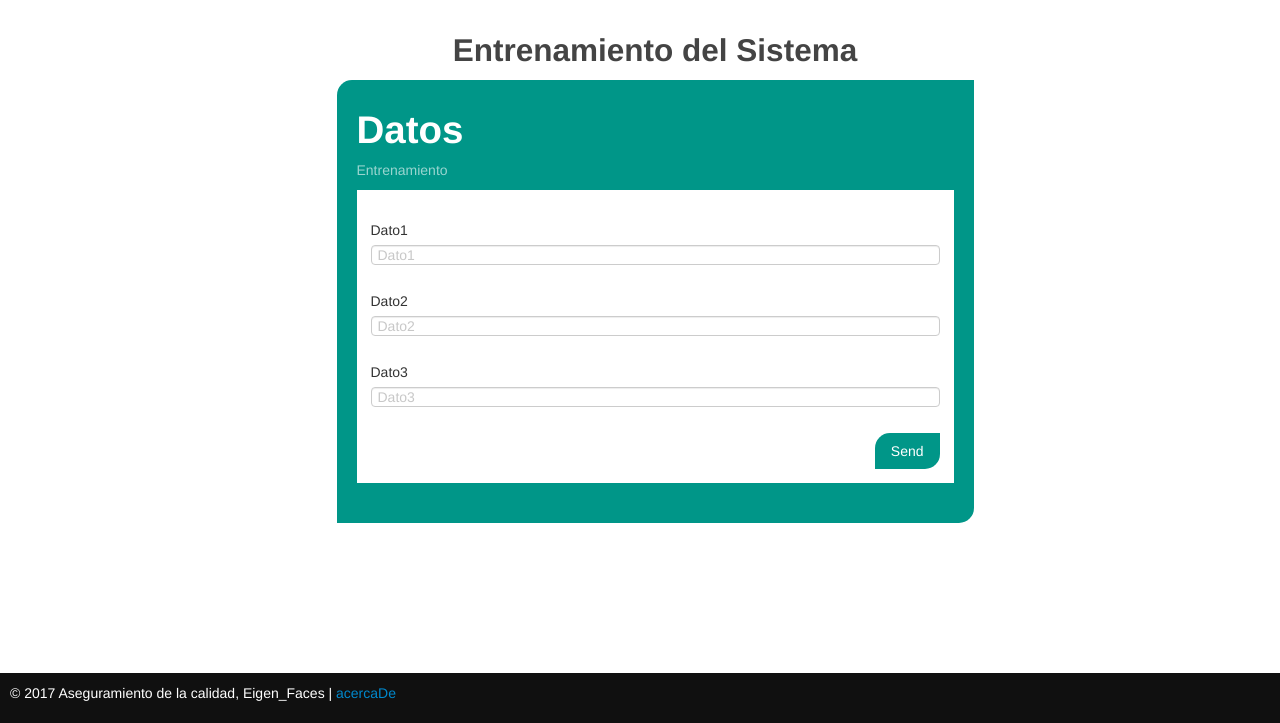
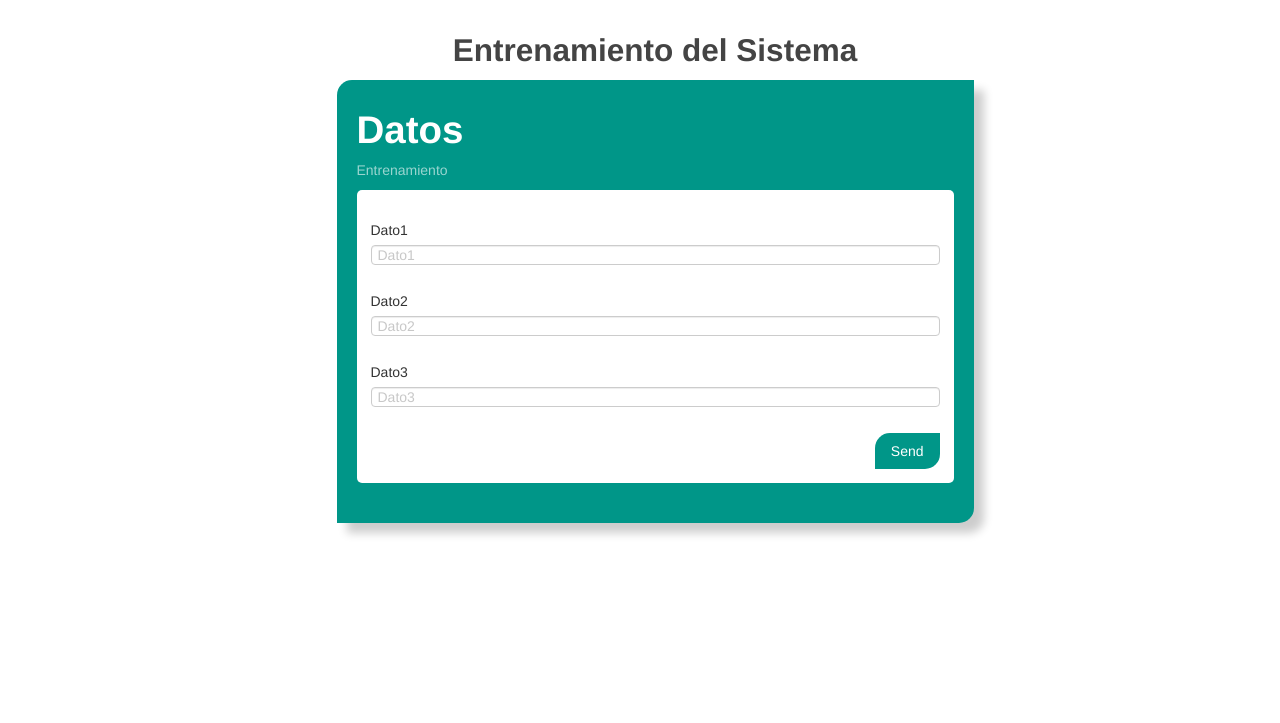
Before and after one commit to JulianSalinas/Autocaras, a Django app: page /entrenamiento/ in a window 1280 px wide. Shown: the part 77-800 px from the top of the page. Run offline with Django 3.2, Linux system fonts and the light colour scheme; some libraries are stand-ins or nearby versions.

Commit message:
Retoques de la interfaz de entrenamiento
Se quita el footer y se agrega estilo al formulario

```diff
--- a/PaginaWeb/entrenamiento/static/entrenamiento/css/main.css
+++ b/PaginaWeb/entrenamiento/static/entrenamiento/css/main.css
@@ -78,6 +78,7 @@
 }
 .contInterno {
     padding: 20px;
+    box-shadow: 10px 10px 10px  rgba(0,0,0,0.2);
 }
 .marginBottom {
     margin-bottom: 5px;
@@ -113,3 +114,7 @@
     padding: 7px 15px 7px 15px;
 
 }
+
+.contInterno2{
+    border-radius: 5px;
+}
--- a/PaginaWeb/entrenamiento/templates/entrenamiento/index.html
+++ b/PaginaWeb/entrenamiento/templates/entrenamiento/index.html
@@ -64,7 +64,7 @@
                     <p class="opacity1">Entrenamiento</p>
                 </div>
 
-                <form class="w3-container bgWhite paddingAll paddingTopDown" target="_blank">
+                <form class="w3-container bgWhite paddingAll paddingTopDown contInterno2" target="_blank">
                     <div class="w3-section">
                         <label>Dato1</label>
                         <input class="input1" type="text" placeholder="Dato1" required>
@@ -85,9 +85,7 @@
         </div>
     </div>
 
-    <footer class="w3-container bgGrisOscuro cWhite footerPosition paddingAll">
-        <p>&copy; 2017 Aseguramiento de la calidad, Eigen_Faces | <a href="/acercaDe/" target="_blank">acercaDe</a></p>
-    </footer>
+
 
 </body>
 
```
